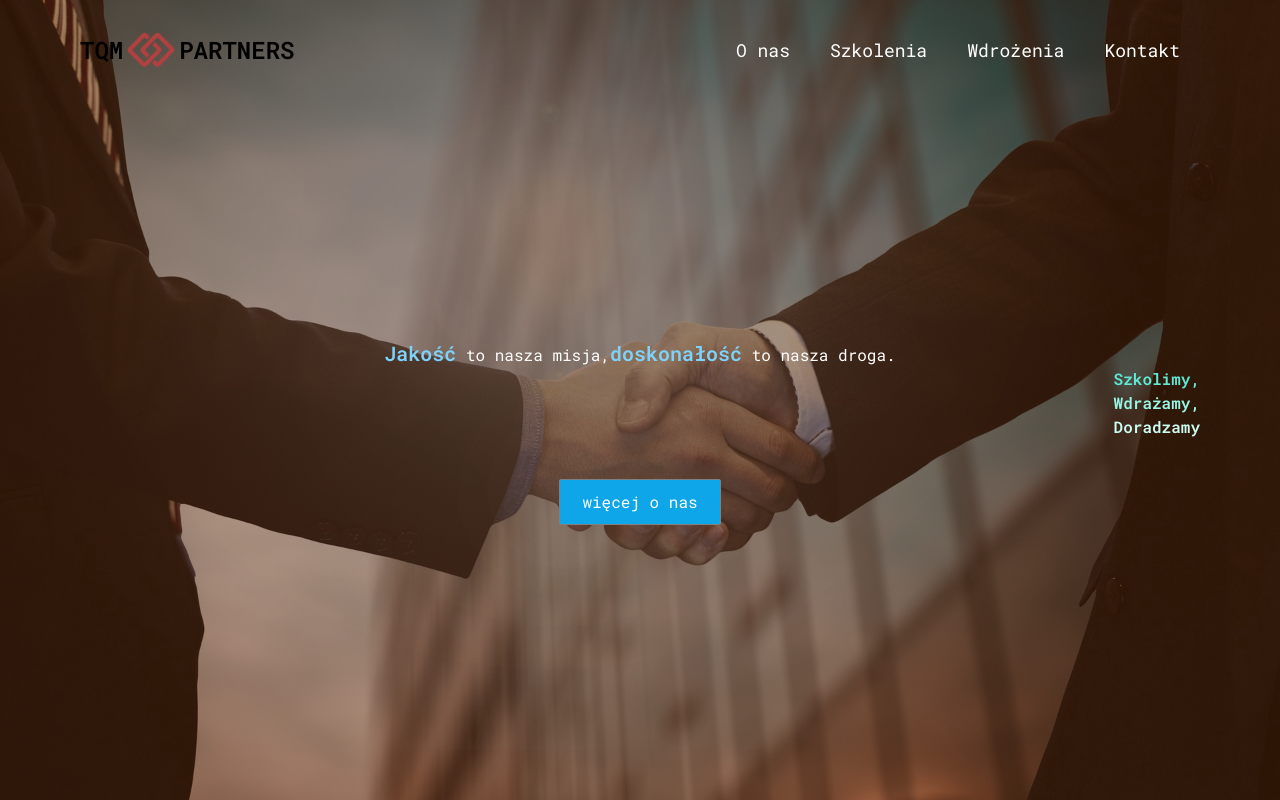
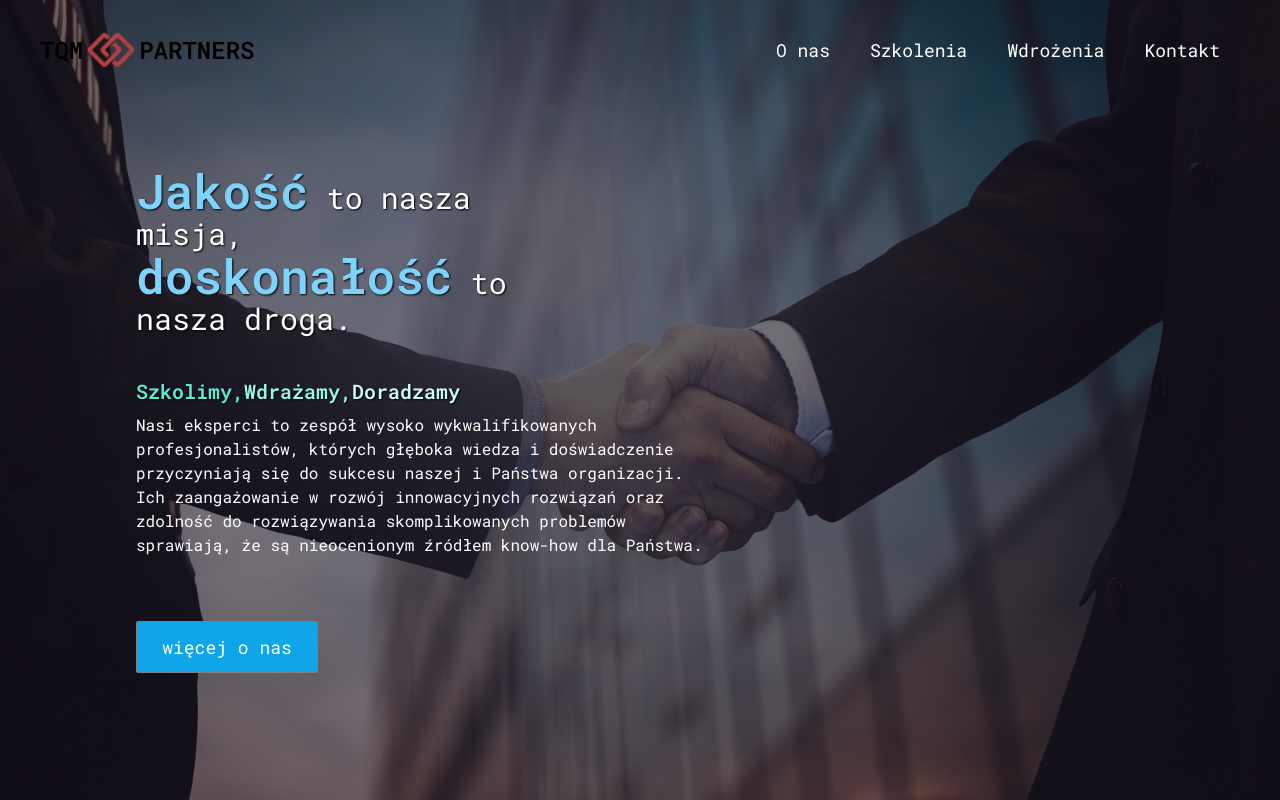
Before and after one commit to SoT03/tqm, a Next.js app: page / in a window 1280 px wide. Built offline with nearby package versions, Linux system fonts and the light colour scheme.

Commit message:
finished header

```diff
--- a/components/Header.tsx
+++ b/components/Header.tsx
@@ -1,8 +1,12 @@
 import { useWindowSize } from '@/hooks/useWindowSize';
 import Link from 'next/link';
+import { title } from 'process';
 
 const Header = () => {
 	const sizes = useWindowSize();
+
+	let titleStyle =
+		'font-semibold text-2xl text-sky-300 md:text-4xl lg:text-5xl';
 
 	return (
 		<header
@@ -14,22 +18,28 @@ const Header = () => {
 						: 'url(/img/handshake_small.jpg)'
 				}`,
 			}}>
-			<div className='wrapper flex flex-col h-full items-center justify-center px-10 z-10'>
-				<h2 className='mt-16'>
-					<span className='font-semibold text-xl text-sky-300'>Jakość</span> to
-					nasza misja,
-					<span className='font-semibold text-xl text-sky-300'>
-						doskonałość
-					</span>{' '}
-					to nasza droga.
+			<div className='wrapper-lg flex flex-col h-full items-center justify-center px-10 md:px-24 md:items-start lg:ml-10 lg:max-w-[60%] z-10'>
+				<h2 className='mt-16 md:text-2xl text-shadow md:mt-0 md:mb-4 lg:my-10 xl:text-3xl xl:w-3/4'>
+					<span className={titleStyle}>Jakość</span> to nasza misja,{' '}
+					<span className={titleStyle}>doskonałość</span> to nasza droga.
 				</h2>
-				<div className='flex flex-col w-full text-right font-semibold'>
-					<span className='text-teal-300'>Szkolimy,</span>
-					<span className='text-teal-200 '>Wdrażamy,</span>
-					<span className='text-teal-100'>Doradzamy</span>
+				<div className='w-full '>
+					<div className='flex flex-col text-xl font-semibold text-right md:flex-row md:mb-2'>
+						<span className='text-teal-300  text-shadow'>Szkolimy,</span>
+						<span className='text-teal-200 text-shadow'>Wdrażamy,</span>
+						<span className='text-teal-100 text-shadow'>Doradzamy</span>
+					</div>
+					<p className='hidden md:block'>
+						Nasi eksperci to zespół wysoko wykwalifikowanych profesjonalistów,
+						których głęboka wiedza i doświadczenie przyczyniają się do sukcesu
+						naszej i Państwa organizacji. Ich zaangażowanie w rozwój
+						innowacyjnych rozwiązań oraz zdolność do rozwiązywania
+						skomplikowanych problemów sprawiają, że są nieocenionym źródłem
+						know-how dla Państwa.
+					</p>
 				</div>
 
-				<Link href={'/'} className='btn mt-10'>
+				<Link href={'/'} className='btn mt-10 lg:mt-16 xl:text-lg'>
 					więcej o nas
 				</Link>
 			</div>
--- a/components/layout/navbar.tsx
+++ b/components/layout/navbar.tsx
@@ -27,7 +27,7 @@ const Navbar = () => {
 
 	return (
 		<nav className='fixed top-0 left-0 w-full text-lg bg-blue-300 bg-opacity-35  md:bg-transparent   z-10'>
-			<div className='wrapper'>
+			<div className='wrapper-lg'>
 				<div className='py-4 px-6 flex items-center justify-between lg:px-10'>
 					<Link
 						href={'/'}
--- a/styles/globals.css
+++ b/styles/globals.css
@@ -13,13 +13,18 @@ html {
 	max-width: 1200px;
 }
 
+.wrapper-lg {
+	margin: auto;
+	max-width: 1600px;
+}
+
 .bg-shadow {
 	position: absolute;
 	left: 0;
 	top: 0;
 	height: 100%;
 	width: 100%;
-	background-color: rgba(88, 41, 10, 0.5);
+	background-color: rgba(28, 20, 36, 0.6);
 	z-index: -1;
 }
 
@@ -28,4 +33,15 @@ html {
 	background-color: #0ea5e9;
 	border-radius: 2px;
 	border: 1px solid grey;
+	transition: background-color 0.5s, color 0.3s;
+	cursor: pointer;
 }
+
+.btn:hover {
+	background-color: #fff;
+	color: #0ea5e9;
+}
+
+.text-shadow {
+	text-shadow: 1px 1px 2px black;
+}
```
